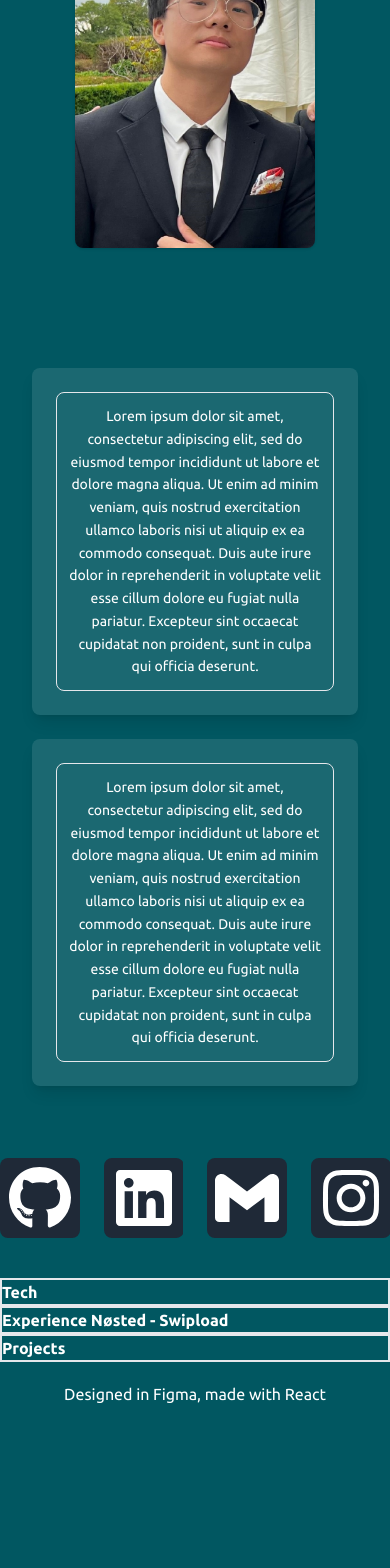
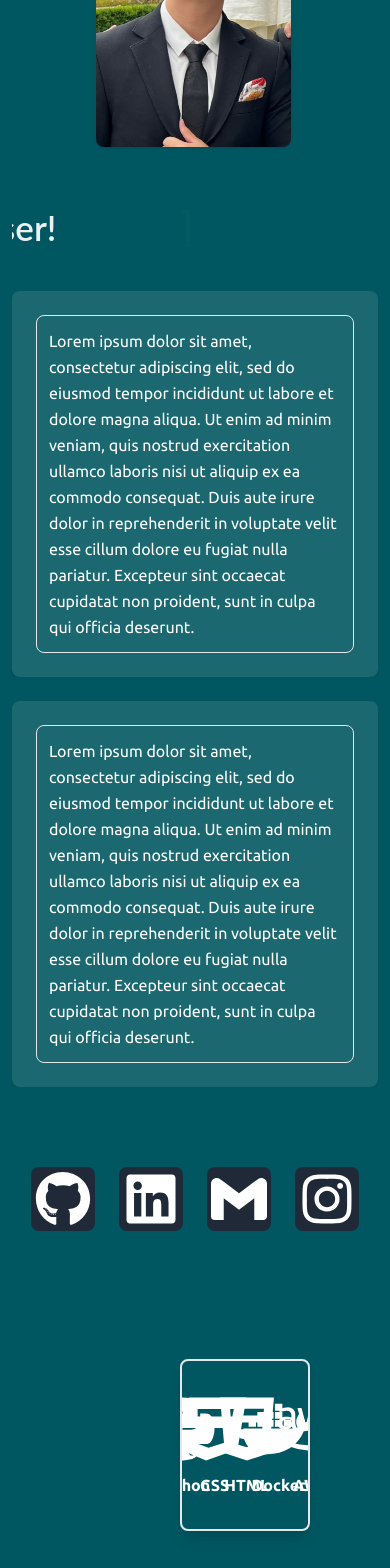
Before and after one commit to NThomTNg/Portfolio, a React (Vite) app: page / in a window 390 px wide. Shown: the part 260-1828 px from the top of the page. Before the commit the page ends 1686 px from the top, so only its background shows below. Built offline with nearby package versions, Linux system fonts and the light colour scheme.

Commit message:
refactor styling and added tech comp

```diff
--- a/src/components/Header/Header.tsx
+++ b/src/components/Header/Header.tsx
@@ -1,21 +1,22 @@
+import React from 'react';
 import Bilde from '../../assets/Bilde.jpg';
 import './Header.css';
 import BoxReveal from "../@/components/box-reveal";
 
-function Header() {
-  return (
-    <BoxReveal>
-    <header
-      id='header-section'
-      className="w-full mt-16 p-8 flex flex-col md:flex-row items-center justify-center">
+const Header = () => (
+  <div id="header-section" className="relative sm:pt-12 sm:pb-8 pb-8 mx-auto">
+    <div className="relative flex flex-col lg:gap-16 gap-4 items-center justify-center lg:justify-normal lg:flex-row lg:flex-nowrap max-w-screen-xl mx-auto mt-10 md:py-0">
+    <div className='flex flex-col md:flex-row w-full'>
+  <div className='flex justify-center items-center h-auto w-1/2 ml-24 md:w-1/3 xl:w-2/5 xl:ml-0'>
     <img
       src={Bilde}
       alt="Bilde"
-        className="md:w-3/12 md:h-auto w-60 h-80 mb-24 md:mr-8 md:ml-40 shadow rounded-lg"
+      className="shadow rounded-lg w-full"
     />
-      <div className="text-center md:text-left md:pb-8 md:w-3/5 space-y-6">
-        <div className='hidden md:block'>
-        <div className="content md:w-5/12 md:ml-52 md:mt-10 ">
+  </div>
+  <div className='flex flex-col w-full px-3 md:w-4/6 xl:w-4/5 xl:space-x-5'>
+    <BoxReveal>
+      <div className="content relative w-full mt-20 xl:pl-0 xl:w-5/6 xl:ml-80">
         <div className="content__container">
           <p className="content__container__text">Hello</p>
           <ul className="content__container__list">
@@ -26,28 +27,31 @@ function Header() {
           </ul>
         </div>
       </div>
-      </div>
-
-        <div className='bg-white bg-opacity-10 rounded-lg p-6 shadow-lg md:w-4/5'>
-          <p className="text-white text-sm md:text-lg leading-relaxed border rounded-lg p-3">
+    </BoxReveal>
+    <BoxReveal>
+      <div className='flex bg-white bg-opacity-10 rounded-lg p-6 shadow-lg w-full mt-6'>
+        <p className="text-left md:text-lg text-white leading-relaxed border rounded-lg p-3">
           Lorem ipsum dolor sit amet, consectetur adipiscing elit, sed do eiusmod tempor incididunt ut labore et dolore magna aliqua.
           Ut enim ad minim veniam, quis nostrud exercitation ullamco laboris nisi ut aliquip ex ea commodo consequat.
           Duis aute irure dolor in reprehenderit in voluptate velit esse cillum dolore eu fugiat nulla pariatur. Excepteur sint occaecat cupidatat non
           proident, sunt in culpa qui officia deserunt.
         </p>
       </div>
-        <div className='bg-white bg-opacity-10 rounded-lg p-6 shadow-lg md:w-4/5'>
-          <p className="text-white text-sm md:text-lg leading-relaxed border rounded-lg p-3">
+    </BoxReveal>
+    <BoxReveal>
+      <div className='flex bg-white bg-opacity-10 rounded-lg p-6 shadow-lg w-full mt-6'>
+        <p className="text-left md:text-lg text-white leading-relaxed border rounded-lg p-3">
           Lorem ipsum dolor sit amet, consectetur adipiscing elit, sed do eiusmod tempor incididunt ut labore et dolore magna aliqua.
           Ut enim ad minim veniam, quis nostrud exercitation ullamco laboris nisi ut aliquip ex ea commodo consequat.
           Duis aute irure dolor in reprehenderit in voluptate velit esse cillum dolore eu fugiat nulla pariatur. Excepteur sint occaecat cupidatat non
           proident, sunt in culpa qui officia deserunt.
         </p>
       </div>
+    </BoxReveal>
   </div>
-    </header>
-    </BoxReveal>
+</div>
+    </div>
+  </div>
 );
-}
 
 export default Header;
--- a/src/components/Socials.tsx
+++ b/src/components/Socials.tsx
@@ -18,41 +18,41 @@ const Socials: React.FC<SocialsProps> = ({
   instagramUrl = 'https://www.instagram.com/nthomnt/',
 }) => {
   return (
-    <div className="flex justify-center items-center gap-4 h-40 mx-auto space-x-2 md:w-2/6 md:space-x-10">
+    <div className="flex justify-center items-center gap-4 h-40 mx-auto space-x-2 w-full md:space-x-10">
         <BoxReveal>
       <a
         href={githubUrl}
-        className="flex items-center justify-center md:w-24 md:h-24 w-20 h-20 rounded-lg bg-gray-800 text-white hover:bg-slate-200 hover:text-black transition-colors"
+        className="flex items-center justify-center w-16 h-16 lg:w-24 lg:h-24 md:w-20 md:h-20 rounded-lg bg-gray-800 text-white hover:bg-slate-200 hover:text-black transition-colors"
         aria-label="GitHub"
       >
-        <FaGithub className="md:w-20 md:h-20 w-16 h-16"/>
+        <FaGithub className="lg:w-20 lg:h-20 md:w-16 md:h-16 w-14 h-14"/>
       </a>
       </BoxReveal>
       <BoxReveal>
       <a
         href={linkedinUrl}
-        className="flex items-center justify-center md:w-24 md:h-24 w-20 h-20 rounded-lg bg-gray-800 text-white hover:bg-slate-200 hover:text-black transition-colors"
+        className="flex items-center justify-center w-16 h-16 lg:w-24 lg:h-24 md:w-20 md:h-20 rounded-lg bg-gray-800 text-white hover:bg-slate-200 hover:text-black transition-colors"
         aria-label="LinkedIn"
       >
-        <FaLinkedin className="md:w-20 md:h-20 w-16 h-16" />
+        <FaLinkedin className="lg:w-20 lg:h-20 md:w-16 md:h-16 w-14 h-14" />
       </a>
       </BoxReveal>
       <BoxReveal>
       <a
         href={gmailUrl}
-        className="flex items-center justify-center md:w-24 md:h-24 w-20 h-20 rounded-lg bg-gray-800 text-white hover:bg-slate-200  hover:text-black transition-colors"
+        className="flex items-center justify-center w-16 h-16 lg:w-24 lg:h-24 md:w-20 md:h-20 rounded-lg bg-gray-800 text-white hover:bg-slate-200  hover:text-black transition-colors"
         aria-label="Gmail"
       >
-        <SiGmail className="md:w-20 md:h-20 w-16 h-16" />
+        <SiGmail className="lg:w-20 lg:h-20 md:w-16 md:h-16 w-14 h-14" />
       </a>
       </BoxReveal>
       <BoxReveal>
       <a
         href={instagramUrl}
-        className="flex items-center justify-center md:w-24 md:h-24 w-20 h-20 rounded-lg bg-gray-800 text-white hover:bg-slate-200  hover:text-black transition-colors"
+        className="flex items-center justify-center w-16 h-16 lg:w-24 lg:h-24 md:w-20 md:h-20 rounded-lg bg-gray-800 text-white hover:bg-slate-200  hover:text-black transition-colors"
         aria-label="Instagram"
       >
-        <FaInstagram className="md:w-20 md:h-20 w-16 h-16" />
+        <FaInstagram className="lg:w-20 lg:h-20 md:w-16 md:h-16 w-14 h-14" />
       </a>
       </BoxReveal>
     </div>
--- a/src/components/Tech.tsx
+++ b/src/components/Tech.tsx
@@ -1,11 +1,69 @@
+import React, { useEffect, useRef } from 'react';
+import {
+  FaJs,
+  FaReact,
+  FaNodeJs,
+  FaPython,
+  FaCss3,
+  FaHtml5,
+  FaDocker,
+  FaAws
+} from 'react-icons/fa';
+import { SiTypescript } from 'react-icons/si';
 
-function Tech () {
+const technologies = [
+  { name: "JavaScript", icon: <FaJs /> },
+  { name: "TypeScript", icon: <SiTypescript /> },
+  { name: "React", icon: <FaReact /> },
+  { name: "Node.js", icon: <FaNodeJs /> },
+  { name: "Python", icon: <FaPython /> },
+  { name: "CSS", icon: <FaCss3 /> },
+  { name: "HTML", icon: <FaHtml5 /> },
+  { name: "Docker", icon: <FaDocker /> },
+  { name: "AWS", icon: <FaAws /> }
+];
+
+const Tech: React.FC = () => {
+    const carouselRef = useRef<HTMLDivElement>(null);
+
+    useEffect(() => {
+      const carousel = carouselRef.current;
+      if (!carousel) return;
+
+      const totalWidth = carousel.scrollWidth;
+      let currentPosition = 0;
+
+      const animate = () => {
+        currentPosition += 2;
+        if (currentPosition >= totalWidth / 3) {
+          currentPosition = 0;
+        }
+        carousel.style.transform = `translateX(-${currentPosition}px)`;
+        requestAnimationFrame(animate);
+      };
+
+      animate();
+    }, []);
 
     return (
-        <div className="border-2 font-bold text-white">Tech</div>
+      <div className="flex justify-center items-center m-20 w-2/6 overflow-hidden p-4 rounded-lg shadow-lg border-2 ml-auto">
+        <div
+          ref={carouselRef}
+          className="flex"
+          style={{ width: `${technologies.length * 10}%` }}
+        >
+          {[...technologies, ...technologies, ...technologies].map((tech, index) => (
+            <div
+              key={index}
+              className="flex flex-col items-center justify-center flex-shrink-0 w-1/3 text-center text-white p-4 space-y-2"
+            >
+              <div className="text-7xl">{tech.icon}</div>
+              <div className="font-bold">{tech.name}</div>
+            </div>
+          ))}
+        </div>
+      </div>
     );
-
-}
-
+};
 
 export default Tech;
```
Also changed, not shown: src/components/Header/Header.css (line endings or trailing spaces), 1 other file (tests, documents, lock files or other folders). Lines whose indentation alone changed are shown as unchanged.
